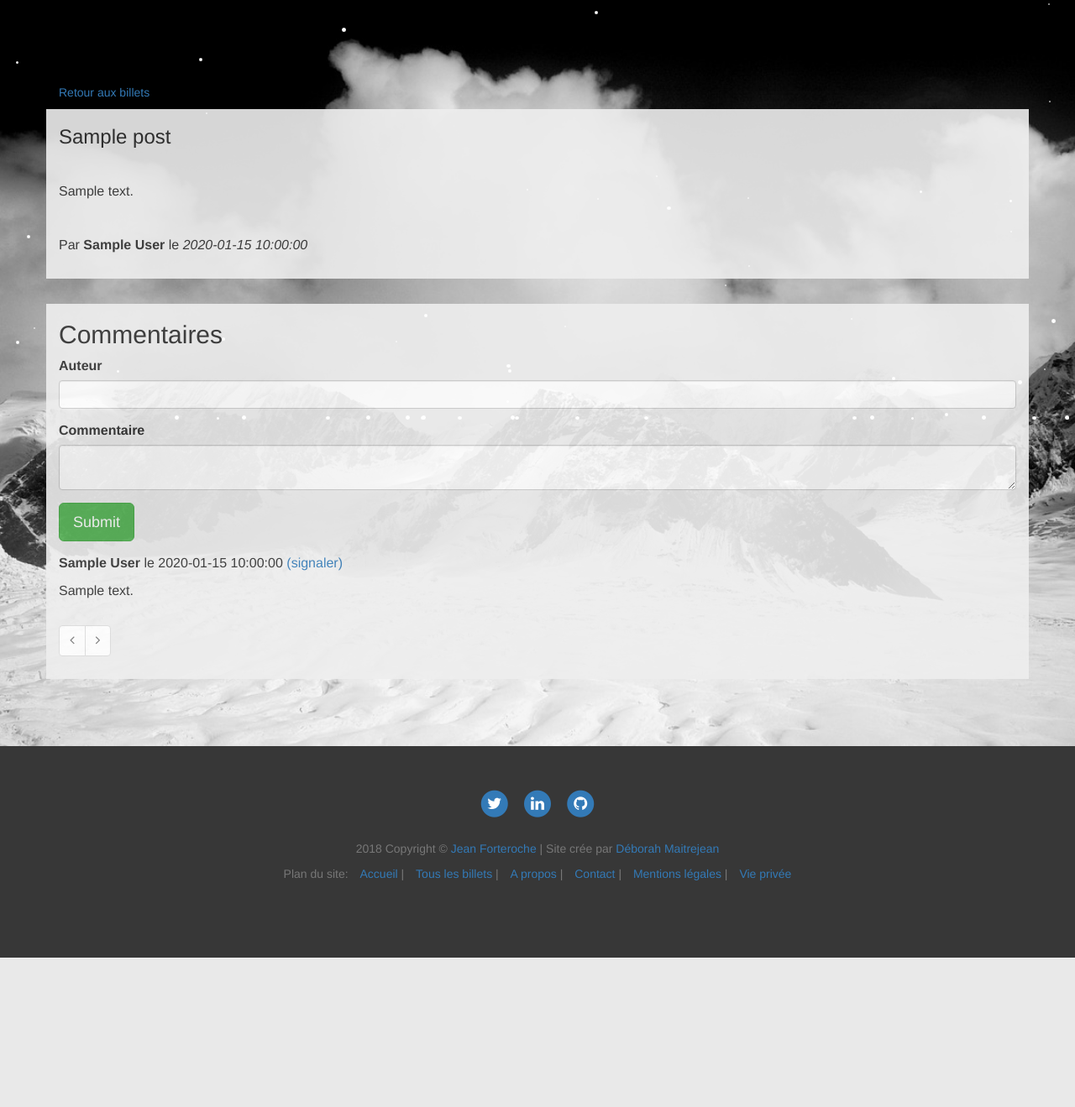
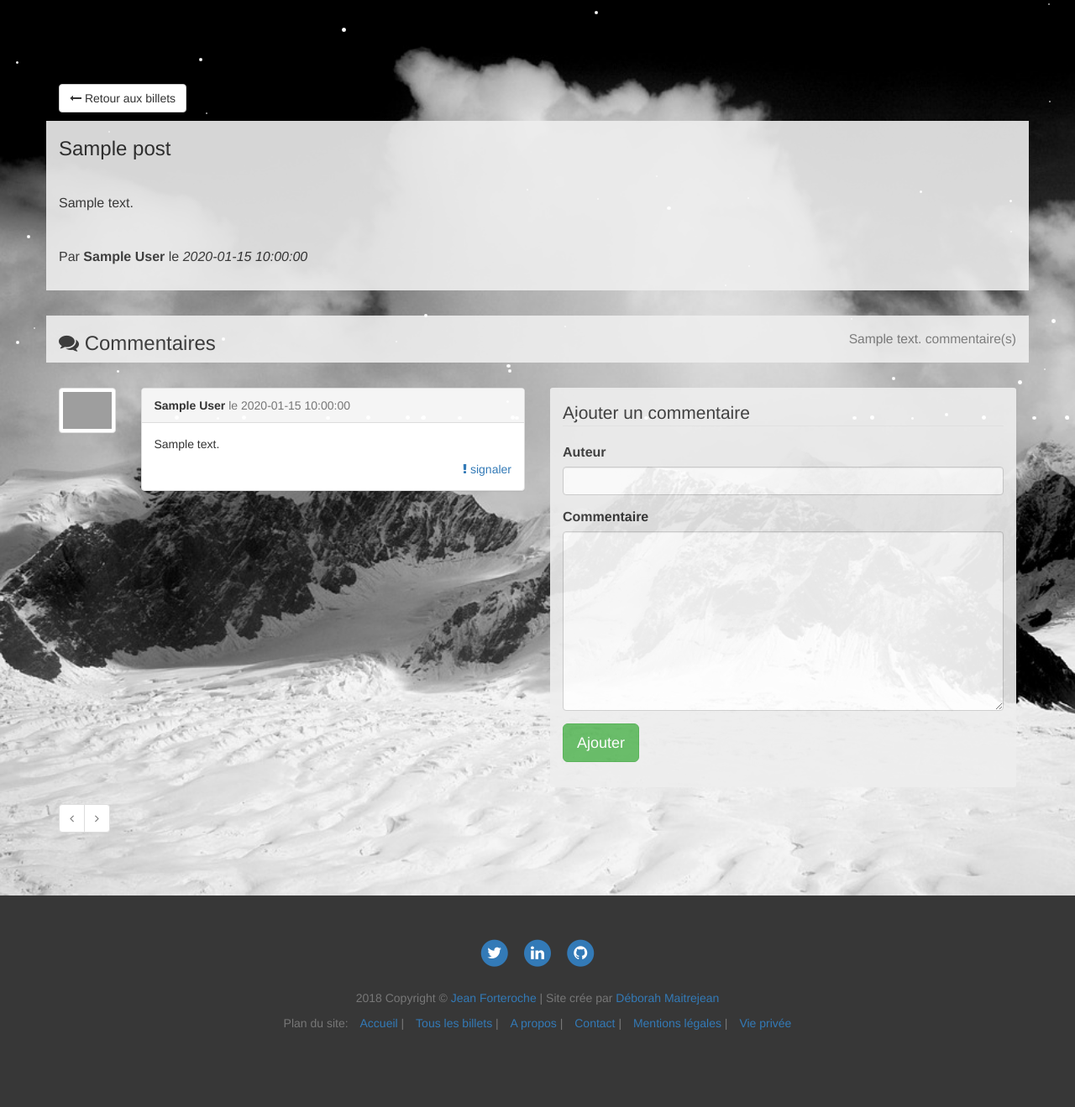
Before and after one commit to deborah-maitrejean/jean-forteroche, a PHP site: template view/frontend/postView.php in a window 1280 px wide. Shown: the part 300-1619 px from the top of the page at 84% size. Before the commit the page ends 1441 px from the top, so only its background shows below. Run offline with PHP 8.4, Linux system fonts and the light colour scheme; the template is opened without the code that fills it: most values are stand-ins (such as "Sample title", 1, 10 or a date in 2020); data that the repository does not hold is empty; some libraries are stand-ins or nearby versions; some web fonts are replaced; grey boxes are pictures that could not be loaded.

Commit message:
improve form, back link and comments design in postView frontend view

```diff
--- a/view/frontend/postView.php
+++ b/view/frontend/postView.php
@@ -1,16 +1,15 @@
-
 <?php $title = $post->getTitle(); ?>
 
 <?php ob_start(); ?>
     <div class="row">
         <div class="col-lg-12">
-            <p><a href="index.php?action=allPostsView">Retour aux billets</a></p>
+            <p><a href="index.php?action=allPostsView" class="btn btn-default"><i class="fa fa-long-arrow-left"></i> Retour aux billets</a></p>
         </div>
     </div>
 
     <div class="row" id="post-view">
         <div class="col-lg-12">
-            <h3><?= htmlspecialchars($post->getTitle()); ?></h3>
+            <h3><?= $post->getTitle(); ?></h3>
             <hr>
             <p><?= $post->getContent(); ?></p>
             <hr>
@@ -24,66 +23,102 @@
     </div>
 
     <div class="row" id="comment-form">
-        <div class="col-lg-12">
-            <h2>Commentaires</h2>
-            <?php if(!isset($_SESSION)){session_start();} ?>
+        <div class="col-sm-12">
+            <h3>
+                <small class="pull-right"><?= $nbComments ?> commentaire(s)</small>
+                <i class="fa fa-comments"></i> Commentaires
+            </h3>
+        </div>
+    </div>
+
+    <div class="row">
+        <div class="col-lg-6">
+            <?php if ((isset($comments) && $comments != false)):
+                foreach ($comments as $comment): ?>
+                    <div class="row">
+                        <div class="col-sm-2">
+                            <div class="thumbnail">
+                                <img class="img-responsive user-photo" src="https://ssl.gstatic.com/accounts/ui/avatar_2x.png">
+                            </div>
+                        </div>
+
+                        <div class="col-sm-10">
+                            <div class="panel panel-default">
+                                <div class="panel-heading">
+                                    <strong><?= $comment->getAuthor(); ?></strong> <span
+                                            class="text-muted">le <?= $comment->getCreationDateFr(); ?></span>
+                                </div>
+                                <div class="panel-body">
+                                    <?php if ($comment->getReported() == 1): ?>
+                                        <p><i>Commentaire en attente de modération</i></p>
+                                    <?php else: ?>
+                                        <p><?= $comment->getContent(); ?></p>
+                                        <?php if ($comment->getReported() != 1): ?>
+                                            <a href="index.php?action=reportComment&amp;commentId=<?= $comment->getId(); ?>&amp;reported=1&amp;postId=<?= $post->getId(); ?>" class="pull-right"><i class="fa fa-exclamation"></i> signaler</a>
+                                        <?php endif; ?>
+                                    <?php endif; ?>
+                                </div>
+                            </div>
+                        </div>
+                    </div>
+                <?php endforeach; ?>
+            <?php endif; ?>
+        </div>
+        <div class="col-lg-6">
+            <?php if (!isset($_SESSION)) {
+                session_start();
+            } ?>
             <?php if (isset($_SESSION['message'])): ?>
                 <div class="message"><?= $_SESSION['message']; ?></div>
                 <?php unset($_SESSION['message']); ?>
             <?php endif; ?>
 
-            <form action="index.php?action=addComment&amp;id=<?= $post->getId(); ?>&amp;postTitle=<?= $post->getTitle(); ?>" method="post">
+            <form action="index.php?action=addComment&amp;id=<?= $post->getId(); ?>&amp;postTitle=<?= $post->getTitle(); ?>"
+                  method="post" id="add-comment-form">
+                <legend>Ajouter un commentaire</legend>
                 <div class="form-group">
                     <label for="author">Auteur</label>
                     <input type="text" id="author" name="author" class="form-control" required maxlength="255">
                 </div>
                 <div class="form-group">
                     <label for="comment">Commentaire</label>
-                    <textarea id="comment" name="comment" class="form-control" required maxlength="255"></textarea>
+                    <textarea id="comment" name="comment" class="form-control" required maxlength="255" rows="10"></textarea>
                 </div>
                 <div class="form-group">
-                    <input type="submit" class="btn btn-success btn-lg">
+                    <input type="submit" class="btn btn-success btn-lg" value="Ajouter">
                 </div>
             </form>
+        </div>
+    </div>
 
-            <?php if ((isset($comments) && $comments != false)):
-            foreach ($comments as $comment): ?>
-                <p>
-                    <strong><?= htmlspecialchars($comment->getAuthor()); ?></strong> le <?= $comment->getCreationDateFr(); ?>
-                    <?php if ($comment->getReported() != 1): ?>
-                        <a href="index.php?action=reportComment&amp;commentId=<?= $comment->getId(); ?>&amp;reported=1&amp;postId=<?= $post->getId(); ?>">(signaler)</a>
-                    <?php endif; ?>
-                </p>
-
-                <?php if ($comment->getReported() == 1): ?>
-                    <p><i>Commentaire en attente de modération</i></p>
-                <?php else: ?>
-                    <p><?= nl2br(htmlspecialchars($comment->getContent())); ?></p>
-                <?php endif; ?>
-
-            <?php endforeach; ?>
-            <?php endif; ?>
-
-            <?php if (isset($currentPage)): ?>
+    <div class="row">
+        <div class="col-lg-12">
+            <?php if (isset($currentPage) && $nbComments > $perPage): ?>
                 <div>
                     <ul class="pagination text-center">
                         <?php if ($currentPage - 1 == 0): ?>
                             <li class="page-item disabled"><span><i class="fa fa-angle-left"></i></span></li>
                         <?php else : ?>
-                        <li class="page-item"><a href="index.php?action=post&amp;id=<?= $post->getId(); ?>&amp;page=<?=$currentPage - 1 ?>" class="page-link"><i class="fa fa-angle-left"></i></a></li>
+                            <li class="page-item"><a
+                                        href="index.php?action=post&amp;id=<?= $post->getId(); ?>&amp;page=<?= $currentPage - 1 ?>"
+                                        class="page-link"><i class="fa fa-angle-left"></i></a></li>
                         <?php endif; ?>
                         <?php
                         for ($i = 1; $i <= $nbPages; $i++) {
                             if ($i == $currentPage): ?>
                                 <li class="page-item active"><a class="page-link"><?= $i ?></a></li>
                             <?php else : ?>
-                            <li class="page-item"><a href="index.php?action=post&amp;id=<?= $post->getId(); ?>&amp;page=<?= $i ?>" class="page-link"><?=$i?></a></li>
+                                <li class="page-item"><a
+                                            href="index.php?action=post&amp;id=<?= $post->getId(); ?>&amp;page=<?= $i ?>"
+                                            class="page-link"><?= $i ?></a></li>
                             <?php endif;
                         } ?>
                         <?php if ($currentPage + 1 > $nbPages): ?>
                             <li class="page-item disabled"><span><i class="fa fa-angle-right"></i></span></li>
                         <?php else : ?>
-                        <li class="page-item"><a href="index.php?action=post&amp;id=<?= $post->getId(); ?>&amp;page=<?=$currentPage + 1 ?>" class="page-link"><i class="fa fa-angle-right"></i></a></li>
+                            <li class="page-item"><a
+                                        href="index.php?action=post&amp;id=<?= $post->getId(); ?>&amp;page=<?= $currentPage + 1 ?>"
+                                        class="page-link"><i class="fa fa-angle-right"></i></a></li>
                         <?php endif; ?>
                     </ul>
                 </div>
```
Lines whose indentation alone changed are shown as unchanged.
